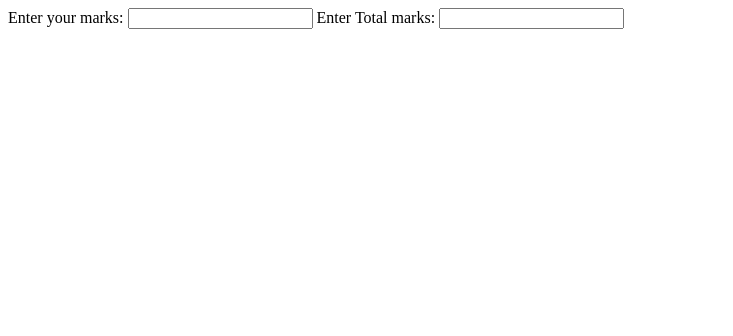
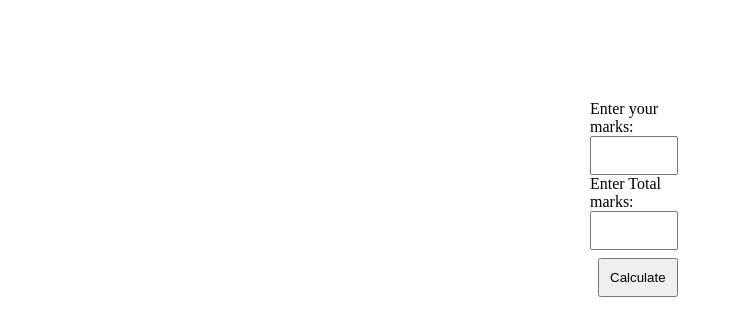
Before and after one commit to Mumraizb/grade-check, a plain HTML site: page index.html in a window 1280 px wide. Shown: the whole page, without its empty margins (0-733 px from the left). Drawn offline with Linux system fonts and the light colour scheme.

Commit message:
updated code

```diff
--- a/index.html
+++ b/index.html
@@ -12,10 +12,13 @@
 
     <div class="container">
         <form id="form" class="form1">
-            <label for="obtained-marks">Enter your marks:</label>
-            <input type="number" id="obtained-marks">
-            <label for="total-marks">Enter Total marks:</label>
-            <input type="number" id="total-marks">
+            <label for="obtained-marks" class="label1">Enter your marks:</label>
+            <input type="number" id="obtained-marks" min="0" max="1100">
+            <label for="total-marks" class="label2">Enter Total marks:</label>
+            <input type="number" id="total-marks" min="0" max="1100">
+            <button type="button" onclick="calculate()">Calculate</button>
+            <h1 id="result"></h1>
+            <h1 id="grade"></h1>
         </form>
     </div>
 
--- a/script.js
+++ b/script.js
@@ -1,5 +1,65 @@
 function calculate(){
-   let obtmarks= document.getElementById("obtained-marks");
-   let totalmarks= document.getElementById("total-marks");
+   let obtmarks= document.getElementById("obtained-marks").value;
+         let totalmarks= document.getElementById("total-marks").value;
+         let total= +obtmarks/+totalmarks*100 +"%";
+         //document.getElementById("result").innerText= parseInt(total);
+         if(parseInt(total) >100){
+         alert("invalid");
+         }
+
+       else if(parseInt(total) >=85){
+         let b= "Your percentage is"+ total;
+        let a= "Your CGPA is 4.0 with grade A+"
+        document.getElementById("result").innerText= b;
+         document.getElementById("grade").innerText= a;
+    }
+    else if(parseInt(total) >=80){
+      let b= "Your percentage is"+ total;
+        let a= "Your CGPA is 3.5 with grade A"
+        document.getElementById("result").innerText= b;
+         document.getElementById("grade").innerText= a;
+    }
+    else if(parseInt(total) >=75){
+      let b= "Your percentage is"+ total;
+        let a= "Your CGPA is 3.0 with grade B+"
+        document.getElementById("result").innerText= b;
+         document.getElementById("grade").innerText= a;
+   }
+   else if(parseInt(total) >=70){
+      let b= "Your percentage is"+ total;
+        let a= "Your CGPA is 2.5 with grade B"
+        document.getElementById("result").innerText= b;
+         document.getElementById("grade").innerText= a;
+   }
+   else if(parseInt(total) >=65){
+      let b= "Your percentage is"+ total;
+        let a= "Your CGPA is 2.0 with grade B-"
+        document.getElementById("result").innerText= b;
+         document.getElementById("grade").innerText= a;
+   }
+   else if(parseInt(total) >=60){
+      let b= "Your percentage is"+ total;
+        let a= "Your CGPA is 1.5 with grade C+"
+        document.getElementById("result").innerText= b;
+         document.getElementById("grade").innerText= a;
+   }
+   else if(parseInt(total) >=55){
+      let b= "Your percentage is"+ total;
+        let a= "Your CGPA is 1.25 with grade C"
+        document.getElementById("result").innerText= b;
+         document.getElementById("grade").innerText= a;
+   }
+   else if(parseInt(total) >=50){
+      let b= "Your percentage is"+ total;
+        let a= "Your CGPA is 1.0 with grade D"
+        document.getElementById("result").innerText= b;
+         document.getElementById("grade").innerText= a;
+   }
+   else if(parseInt(total) <49){
+       let a= "You are FAIL";
+       document.getElementById("grade").innerText= a;
+   }else{
+      alert("Entery");
+   }
 
 }
--- a/style.css
+++ b/style.css
@@ -0,0 +1,26 @@
+.container{
+    width: 100px;
+    margin: 0 auto;
+    margin-top: 100px;
+}
+input#obtained-marks {
+    padding: 10px;
+}
+input#total-marks {
+    padding: 10px;
+}
+button {
+    margin: 8px;
+    padding: 10px;
+    cursor: pointer;
+}
+h1#result {
+    width: 250px;
+    justify-content: center;
+}
+h1#grade{
+
+        width: 250px;
+        justify-content: center;
+
+}
```
